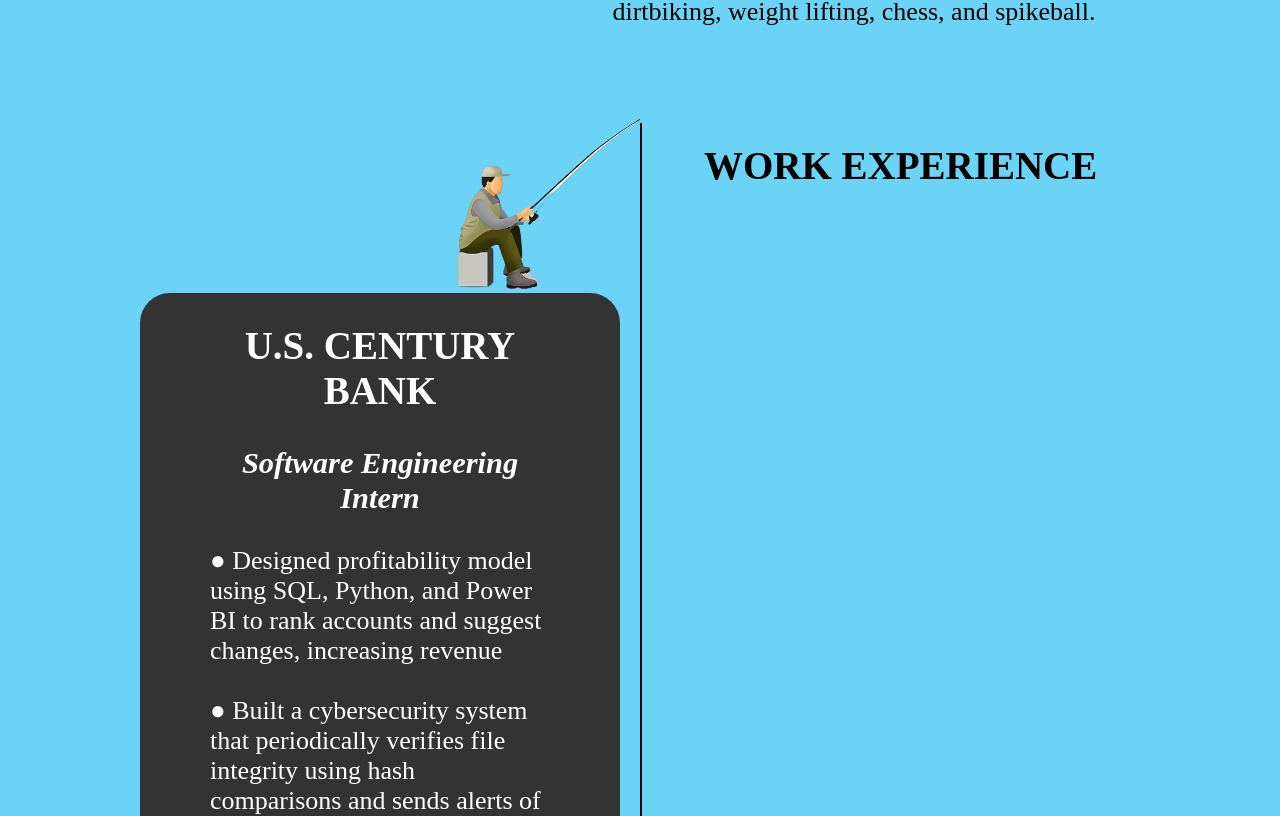
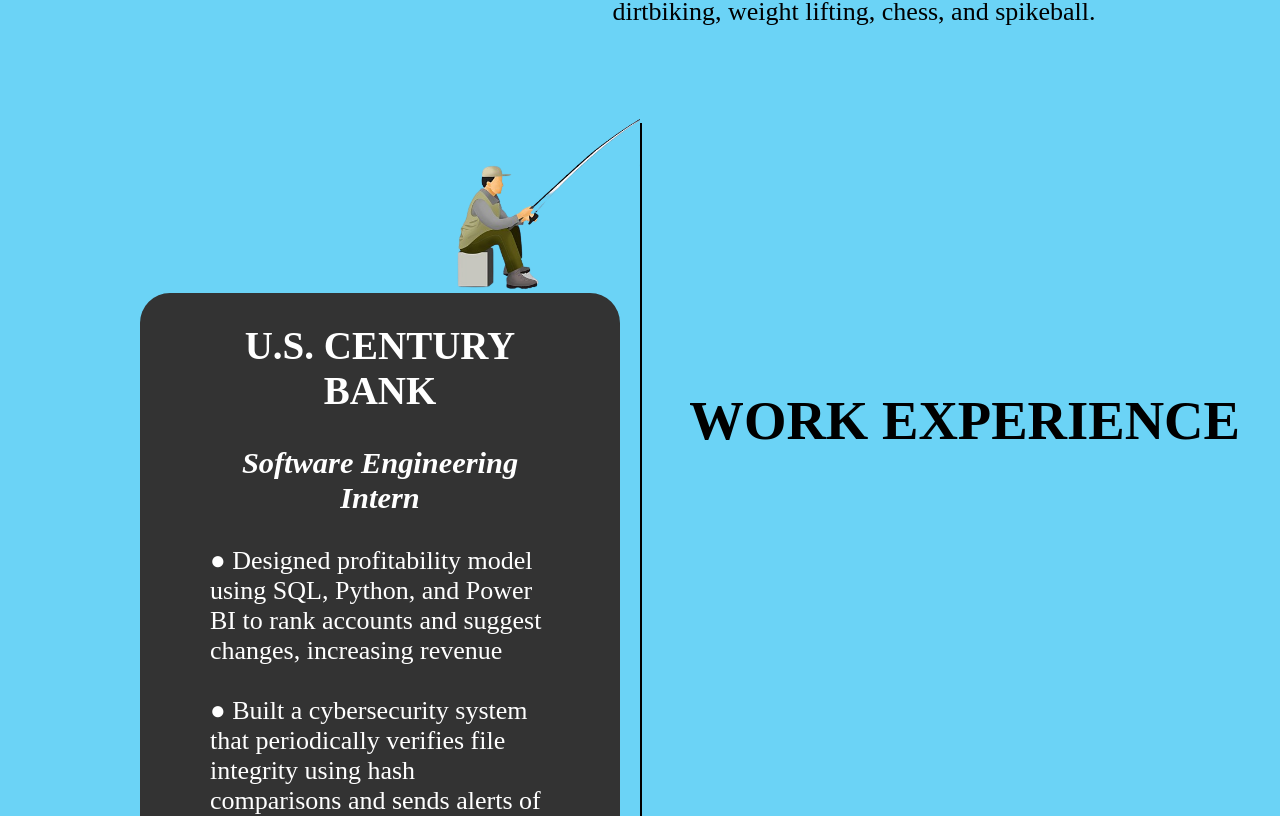
Before and after one commit to ChaseGillis/My-Website, a React (Create React App) app: page / in a window 1280 px wide. Shown: the part 849-1665 px from the top of the page. Built offline with nearby package versions, Linux system fonts and the light colour scheme.

Commit message:
Exp header enlarged

```diff
--- a/src/App.css
+++ b/src/App.css
@@ -470,10 +470,11 @@ footer .footer-content a:hover {
   }
 }
 .exp h2{
+  transform: scale(1.4);
   white-space: nowrap;
   position: absolute;
-  top:0%;
-  left: 55%;
+  top:10%;
+  left: 60%;
   z-index: 1;
   color: #000000;
   padding-bottom: 150px;
```
